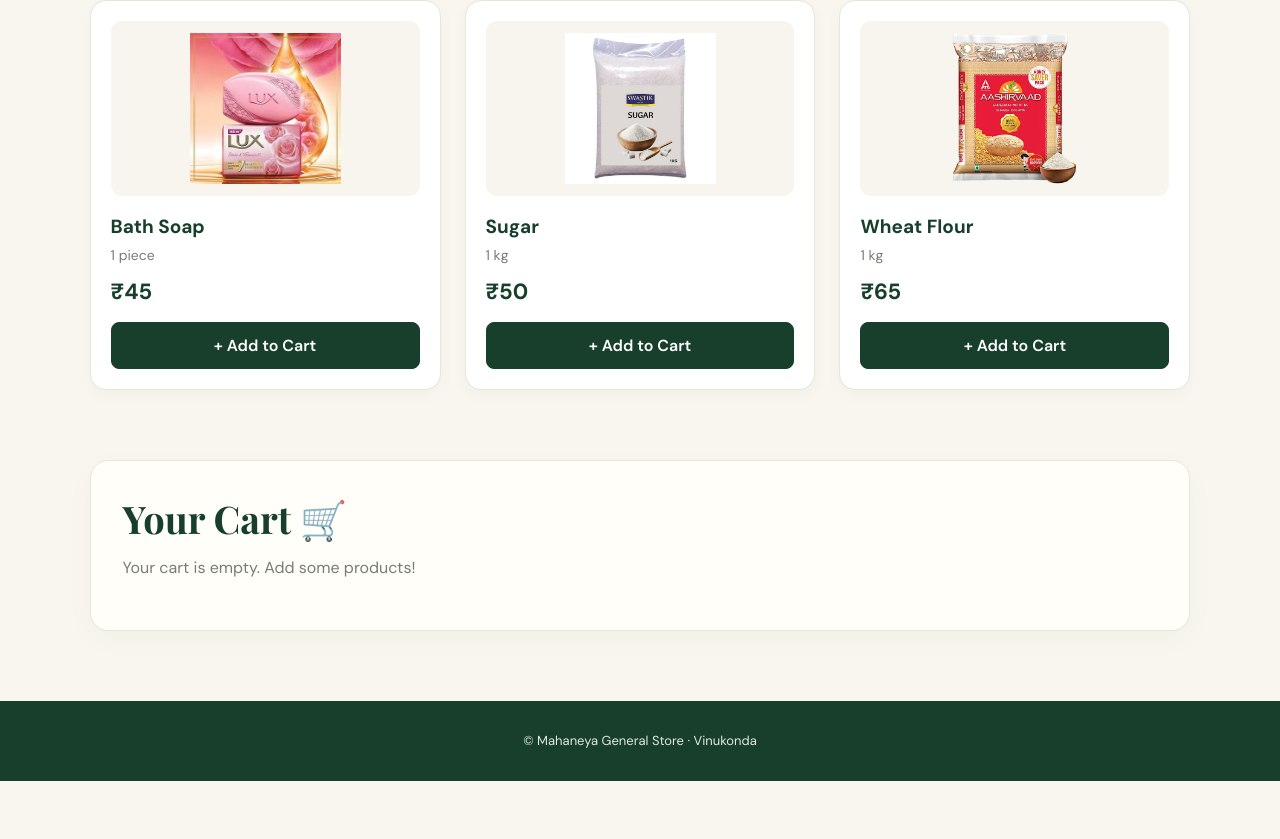
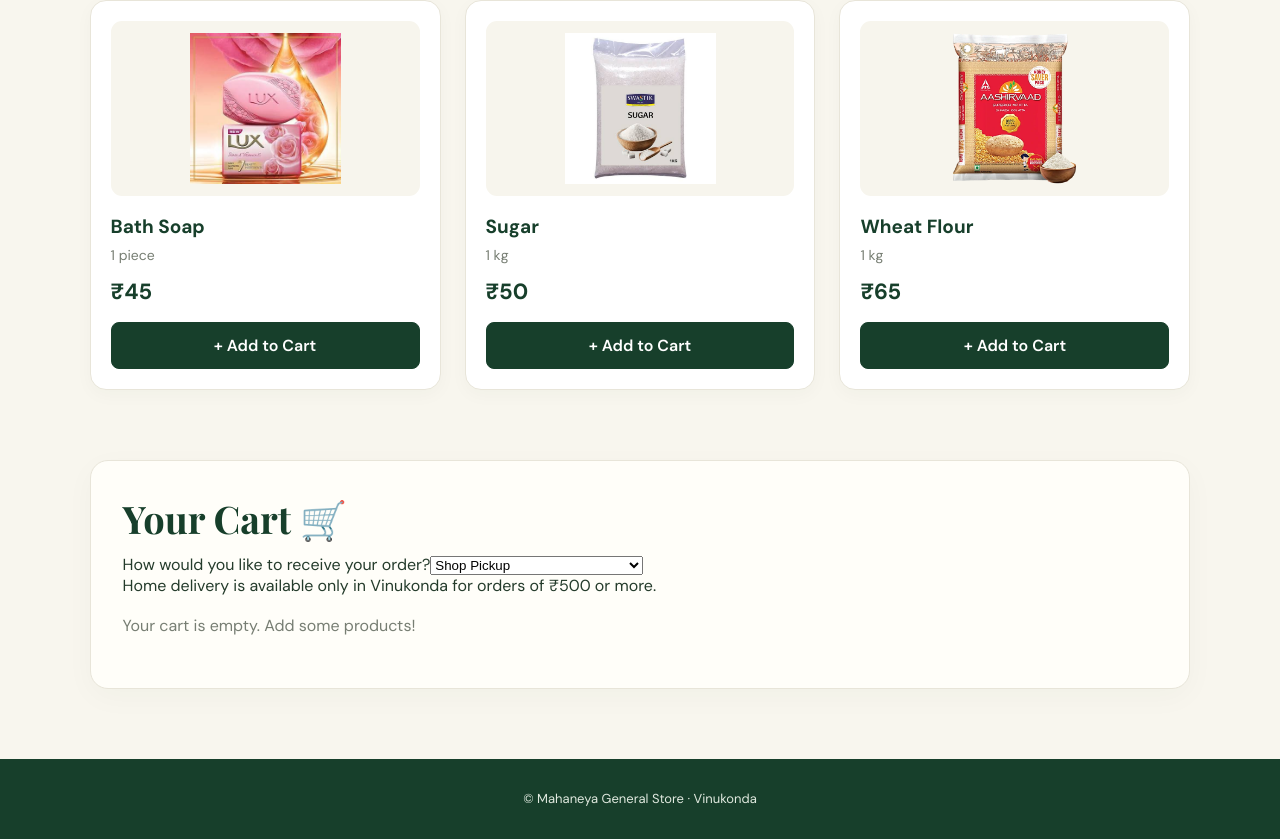
Before and after one commit to sireesha42/Mahaneya-General-Store, a React (Vite) app: page / in a window 1280 px wide. Shown: the part 1224-2063 px from the top of the page. Before the commit the page ends 2005 px from the top, so only its background shows below. Built offline with nearby package versions, Linux system fonts and the light colour scheme.

Commit message:
Implement fulfilment options for order delivery
Added fulfilment state to manage order delivery options and updated alert messages based on fulfilment choice.

```diff
--- a/src/App.jsx
+++ b/src/App.jsx
@@ -15,6 +15,7 @@ const products = [
 
 function App() {
   const [cart, setCart] = useState([])
+  const [fulfilment, setFulfilment] = useState('Pickup')
 
   function addToCart(product) {
     setCart((currentCart) => {
@@ -56,6 +57,12 @@ function App() {
       return
     }
 
+if (fulfilment === 'Home Delivery' && total < 500) {
+  alert('Home delivery is available only in Vinukonda for orders of ₹500 or more. Please add more products or select Shop Pickup.')
+  return
+}
+
+
     const message = `
 Hello Mahaneya General Store!
 
@@ -64,7 +71,9 @@ ${cart.map((item) => `${item.name} (${item.unit}) x ${item.quantity} = ₹${item
 
 Total: ₹${total}
 
-Fulfilment: Pickup or Home Delivery
+Fulfilment: ${fulfilment}
+${fulfilment === 'Home Delivery' ? 'Delivery area: Vinukonda (please confirm my delivery address).' : 'Collection: Shop Pickup.'}
+
 Payment: Cash or UPI after confirmation
 
 Please confirm product availability and my order.
@@ -122,6 +131,22 @@ Thank you!
       <section id="cart" className="cart-section">
         <h2>Your Cart 🛒</h2>
 
+<div className="fulfilment-options">
+  <label htmlFor="fulfilment">How would you like to receive your order?</label>
+  <select
+    id="fulfilment"
+    value={fulfilment}
+    onChange={(e) => setFulfilment(e.target.value)}
+  >
+    <option value="Pickup">Shop Pickup</option>
+    <option value="Home Delivery">Home Delivery (Vinukonda only)</option>
+  </select>
+  <p>
+    Home delivery is available only in Vinukonda for orders of ₹500 or more.
+  </p>
+</div>
+
+
         {cart.length === 0 ? (
           <p>Your cart is empty. Add some products!</p>
         ) : (
```
